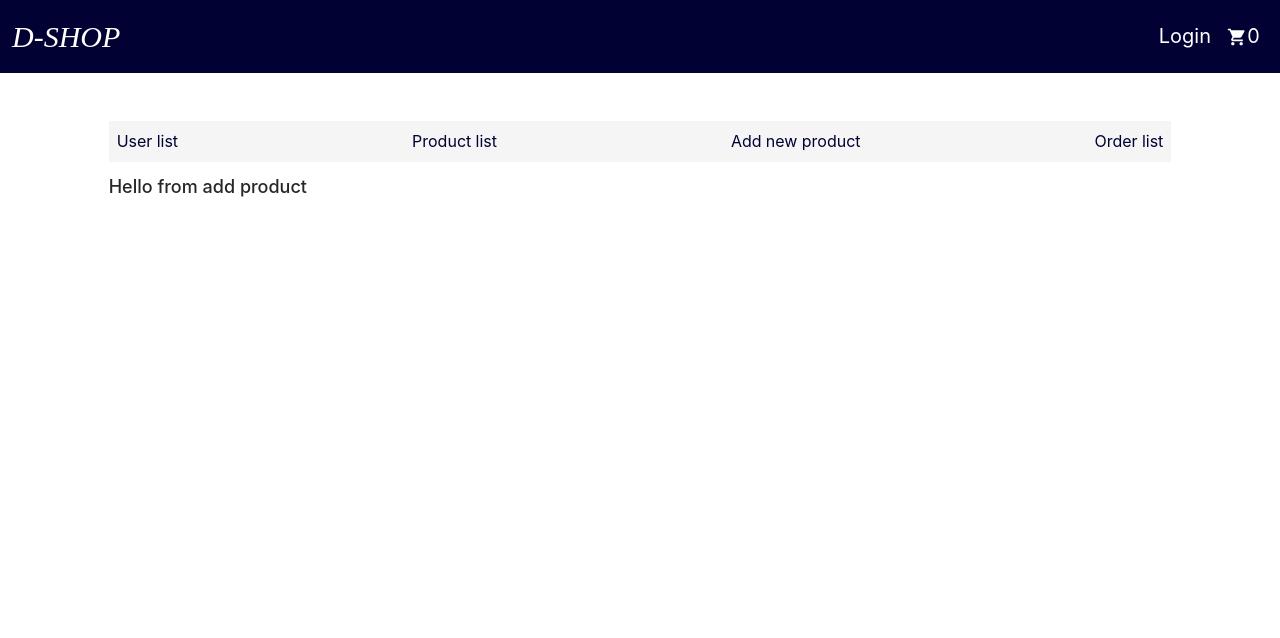
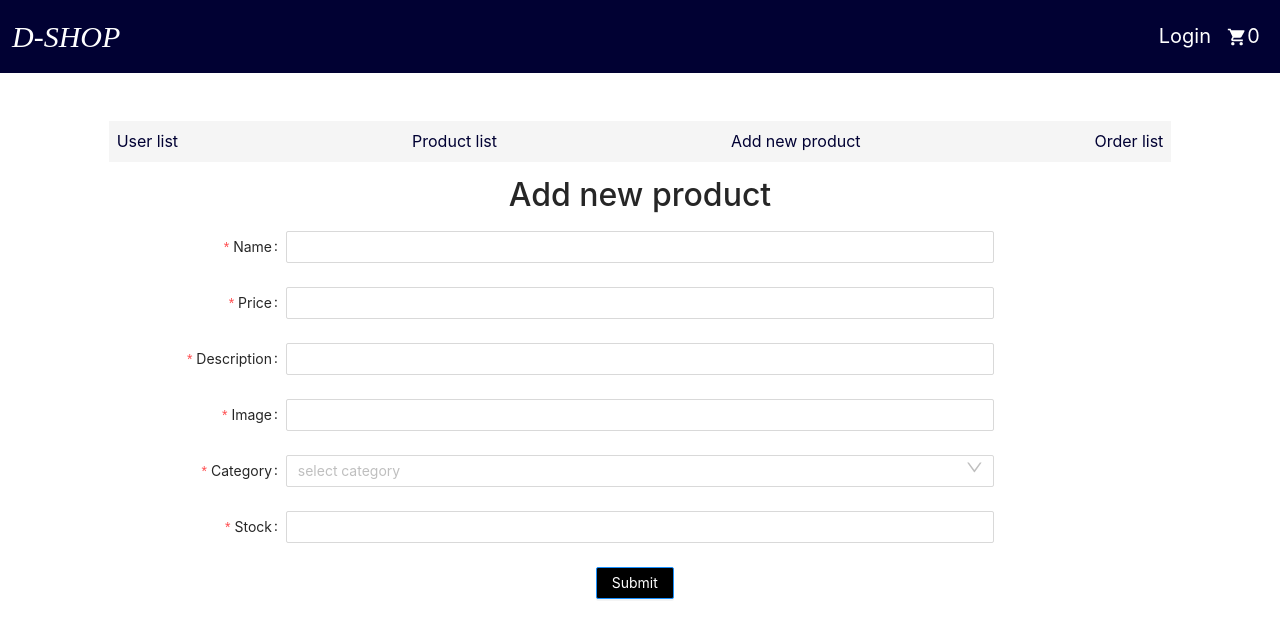
Before and after one commit to ddevtk/dshop-ecommerce, a React (Create React App) app in the folder client/: page /admin/addProduct in a window 1280 px wide. Shown: the top 638 px of the page. Built offline with nearby package versions, Linux system fonts and the light colour scheme.

Commit message:
product list and add product features

```diff
--- a/client/src/components/AddProduct.js
+++ b/client/src/components/AddProduct.js
@@ -1,9 +1,135 @@
+/* eslint-disable no-template-curly-in-string */
 import React from 'react';
+import 'antd/dist/antd.css';
+import { Form, Input, Select, Button, notification } from 'antd';
+import axios from 'axios';
 
 const AddProduct = () => {
+  const { Option } = Select;
+  const validateMessages = {
+    required: '${label} is required!',
+    types: {
+      email: '${label} is not a valid email!',
+      number: '${label} is not a valid number!',
+    },
+    number: {
+      range: '${label} must be between ${min} and ${max}',
+    },
+  };
+  const layout = {
+    labelCol: {
+      span: 4,
+    },
+    wrapperCol: {
+      span: 16,
+    },
+  };
+
+  const addProductHandler = async value => {
+    try {
+      const res = await axios.post('/api/products/add', value);
+      console.log(res);
+      notification.success({ message: 'Deleted successfully' });
+    } catch (error) {
+      console.log(error);
+    }
+  };
+
+  const onFinish = values => {
+    addProductHandler(values);
+    console.log(values);
+  };
+
   return (
     <div>
-      <h1>Hello from add product</h1>
+      <h2 style={{ textAlign: 'center' }}>Add new product</h2>
+
+      <Form
+        onFinish={onFinish}
+        {...layout}
+        name='nest-messages'
+        validateMessages={validateMessages}
+      >
+        <Form.Item
+          name='name'
+          label='Name'
+          rules={[
+            {
+              required: true,
+            },
+          ]}
+        >
+          <Input />
+        </Form.Item>
+        <Form.Item
+          name='price'
+          label='Price'
+          rules={[
+            {
+              required: true,
+            },
+          ]}
+        >
+          <Input />
+        </Form.Item>
+        <Form.Item
+          name='description'
+          label='Description'
+          rules={[
+            {
+              required: true,
+            },
+          ]}
+        >
+          <Input />
+        </Form.Item>
+        <Form.Item
+          name='image'
+          label='Image'
+          rules={[
+            {
+              required: true,
+            },
+          ]}
+        >
+          <Input />
+        </Form.Item>
+        <Form.Item
+          name='category'
+          label='Category'
+          rules={[
+            {
+              required: true,
+            },
+          ]}
+        >
+          <Select placeholder='select category'>
+            <Option value='electronics'>Electronics</Option>
+            <Option value='fashion'>Fashion</Option>
+            <Option value='mobiles'>Mobiles</Option>
+          </Select>
+        </Form.Item>
+        <Form.Item
+          name='countInStock'
+          label='Stock'
+          rules={[
+            {
+              required: true,
+            },
+          ]}
+        >
+          <Input />
+        </Form.Item>
+        <Form.Item wrapperCol={{ ...layout.wrapperCol, offset: 11 }}>
+          <Button
+            type='primary'
+            htmlType='submit'
+            style={{ backgroundColor: 'black' }}
+          >
+            Submit
+          </Button>
+        </Form.Item>
+      </Form>
     </div>
   );
 };
--- a/client/src/components/ProductList.js
+++ b/client/src/components/ProductList.js
@@ -1,9 +1,99 @@
-import React from 'react';
+import React, { useEffect, useState } from 'react';
+import { Table } from 'antd';
+import { DeleteOutlined } from '@ant-design/icons';
+import 'antd/dist/antd.css';
+import axios from 'axios';
+import { notification, Popconfirm } from 'antd';
+import 'antd/dist/antd.css';
+import { formatPrice } from '../utils/formatPrice';
 
 const ProductList = () => {
+  const [isLoading, setIsLoading] = useState(false);
+  const [products, setProducts] = useState([]);
+
+  const deleteProduct = async _id => {
+    try {
+      await axios.post('/api/products/delete', {
+        _id,
+      });
+      getAllProduct();
+      notification.success({ message: 'Deleted successfully' });
+    } catch (error) {
+      console.error(error);
+    }
+  };
+
+  const getAllProduct = async () => {
+    setIsLoading(true);
+    try {
+      const res = await axios('/api/products');
+      setProducts(res.data);
+      setIsLoading(false);
+    } catch (error) {
+      console.error(error);
+    }
+  };
+
+  const confirmHandler = _id => {
+    deleteProduct(_id);
+  };
+
+  useEffect(() => {
+    getAllProduct();
+  }, []);
+
+  const columns = [
+    {
+      title: 'ID',
+      dataIndex: '_id',
+      width: '20%',
+    },
+    {
+      title: 'Name',
+      dataIndex: 'name',
+      width: '45%',
+    },
+
+    {
+      title: 'Price',
+      dataIndex: 'price',
+      width: '10%',
+      render: price => {
+        return formatPrice(price);
+      },
+    },
+    {
+      title: 'Stock',
+      dataIndex: 'countInStock',
+      width: '10%',
+    },
+    {
+      width: '20%',
+      render: record => {
+        return (
+          <Popconfirm
+            placement='topLeft'
+            title='Are you sure to delete this user ?'
+            okText='Yes'
+            cancelText='No'
+            onConfirm={() => confirmHandler(record._id)}
+          >
+            <DeleteOutlined style={{ cursor: 'pointer' }} />
+          </Popconfirm>
+        );
+      },
+    },
+  ];
+
   return (
     <div>
-      <h1>Hello from product list</h1>
+      <h2 style={{ textAlign: 'center' }}>Product list</h2>
+      <Table
+        loading={isLoading}
+        columns={columns}
+        rowKey={record => record._id}
+        dataSource={products}
+      />
     </div>
   );
 };
--- a/client/src/components/UserList.js
+++ b/client/src/components/UserList.js
@@ -81,8 +81,8 @@ const UserList = () => {
 
   return (
     <div>
+      <h2 style={{ textAlign: 'center' }}>User list</h2>
       <Table
-        // className='col-md-10'
         loading={isLoading}
         columns={columns}
         rowKey={record => record._id}
--- a/client/src/index.css
+++ b/client/src/index.css
@@ -61,6 +61,9 @@ input:focus {
 .ant-rate {
   color: #ffb400 !important;
 }
+.anticon-down {
+  margin-top: 5px;
+}
 .anticon svg {
   margin-top: -6px;
   width: 1.4em !important;
```
Also changed, not shown: 2 other files (tests, documents, lock files or other folders).
